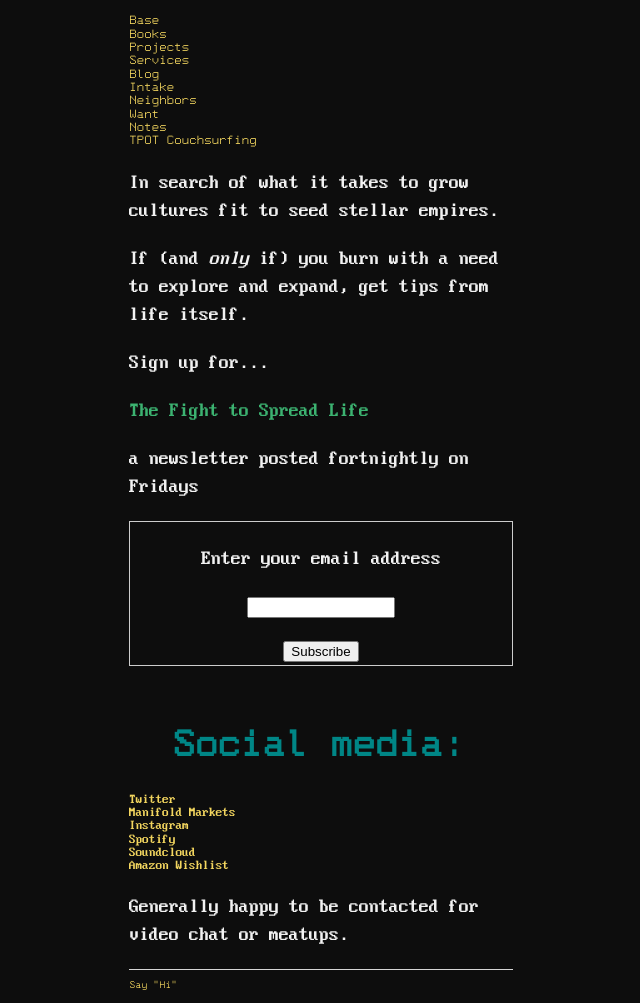
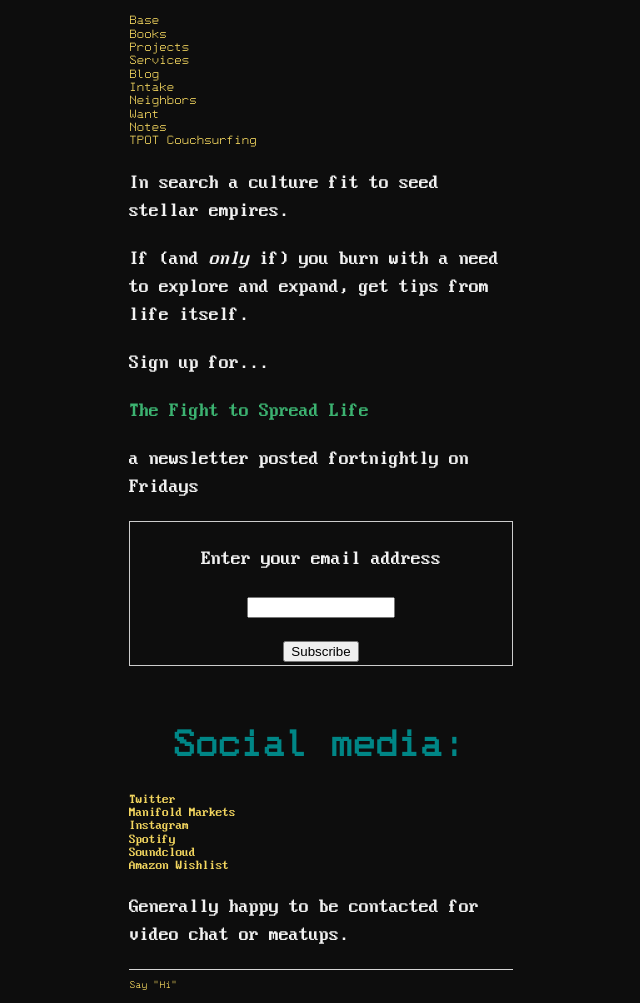
Before and after one commit to ray-dorai/ray-dorai.github.io, a Jekyll site: the page built from index.html, in a window 1280 px wide. Shown: the whole page, without its empty margins (319-959 px from the left). Built offline with Jekyll 4.4.1, drawn with Linux system fonts in a browser that asks for light colours.

Commit message:
Update index.html

```diff
--- a/index.html
+++ b/index.html
@@ -3,7 +3,7 @@ layout: default
 title: Ray Doraisamy
 ---
 <div class="blurb">
-	<p>In search of what it takes to grow cultures fit to seed stellar empires.</p>
+	<p>In search a culture fit to seed stellar empires.</p>
 	<p>If (and <i>only</i> if) you burn with a need to explore and expand, get tips from life itself.</p>
 	<p>Sign up for...</p>
 	<p style="color:MediumSeaGreen;">The Fight to Spread Life</p>
```
